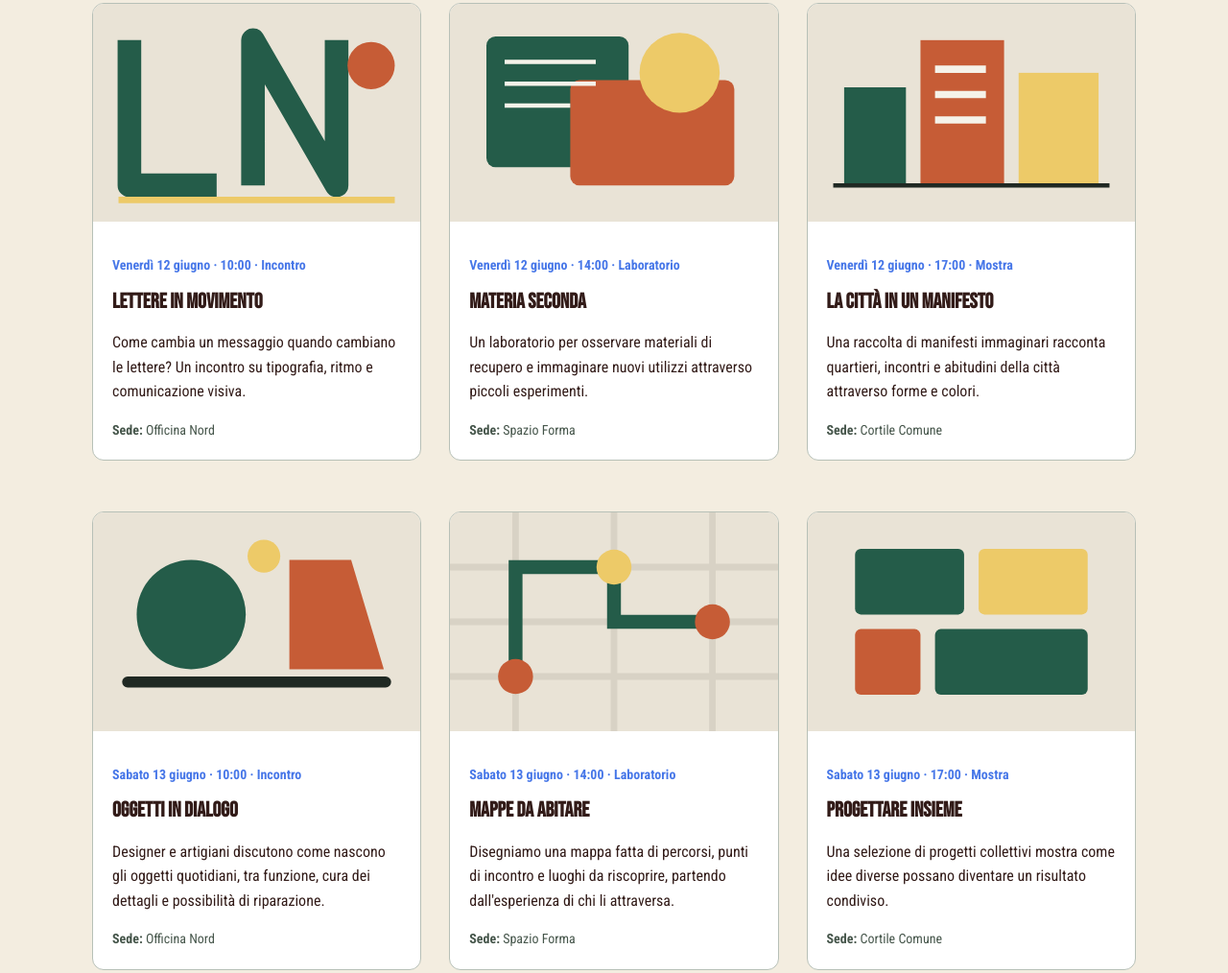
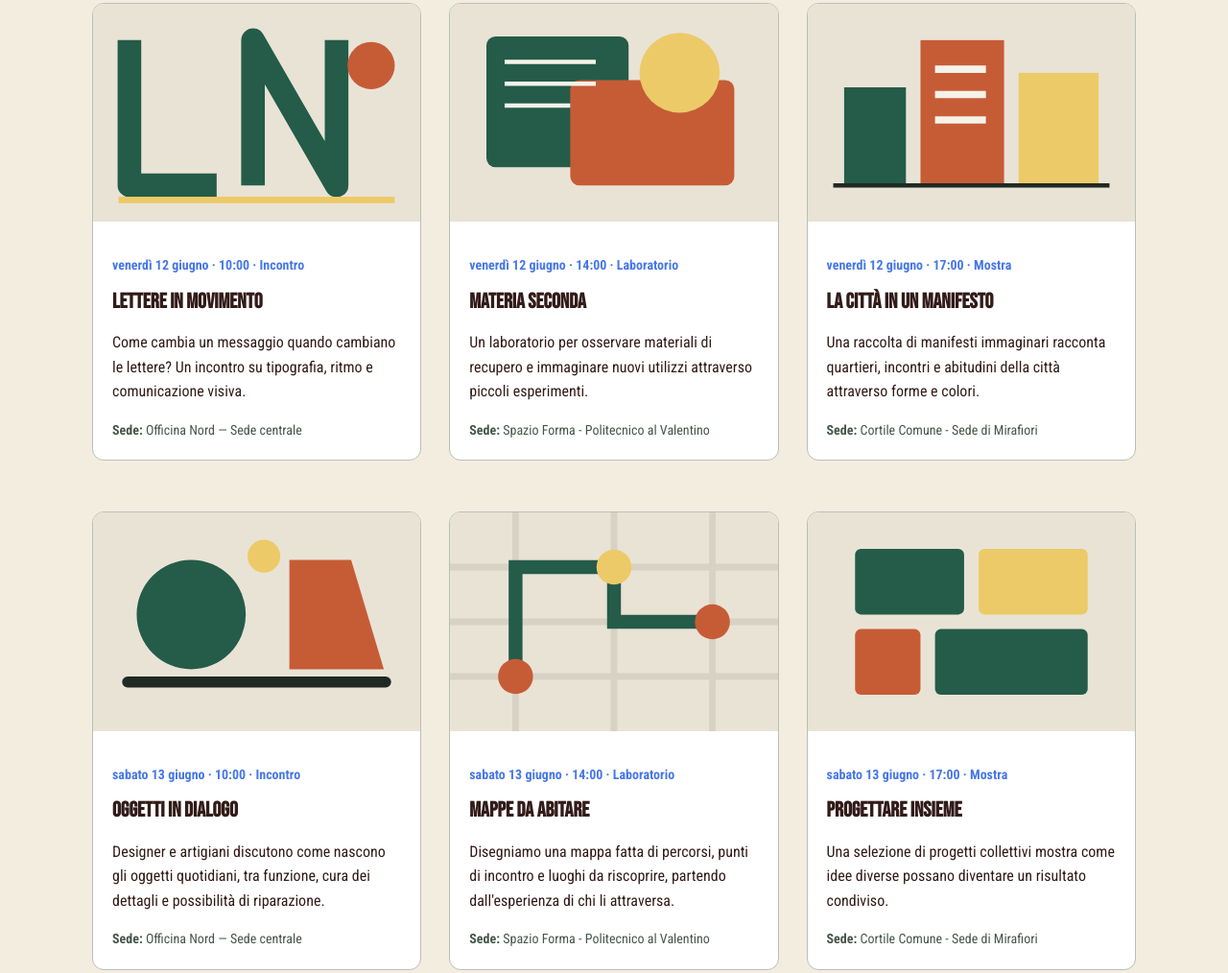
Before and after one commit to cbettencourtg2007/festival-segnale, a plain HTML site: page programma.html in a window 1280 px wide. Shown: the part 478-1492 px from the top of the page at 96% size. Drawn offline with Linux system fonts and the light colour scheme.

Commit message:
Add files via upload

```diff
--- /dev/null
+++ b/dati/eventi.json
@@ -0,0 +1,68 @@
+[
+  {
+    "id": 1,
+    "titolo": "Lettere in movimento",
+    "data": "2026-06-12",
+    "orario": "10:00",
+    "categoria": "Incontro",
+    "descrizione": "Come cambia un messaggio quando cambiano le lettere? Un incontro su tipografia, ritmo e comunicazione visiva.",
+    "immagine": "assets/lettere-in-movimento.svg",
+    "immagine_alt": "Lettere geometriche disposte su una griglia",
+    "sede_id": 1
+  },
+  {
+    "id": 2,
+    "titolo": "Materia seconda",
+    "data": "2026-06-12",
+    "orario": "14:00",
+    "categoria": "Laboratorio",
+    "descrizione": "Un laboratorio per osservare materiali di recupero e immaginare nuovi utilizzi attraverso piccoli esperimenti.",
+    "immagine": "assets/materia-seconda.svg",
+    "immagine_alt": "Forme sovrapposte che richiamano campioni di materiali",
+    "sede_id": 2
+  },
+  {
+    "id": 3,
+    "titolo": "La città in un manifesto",
+    "data": "2026-06-12",
+    "orario": "17:00",
+    "categoria": "Mostra",
+    "descrizione": "Una raccolta di manifesti immaginari racconta quartieri, incontri e abitudini della città attraverso forme e colori.",
+    "immagine": "assets/citta-manifesto.svg",
+    "immagine_alt": "Rettangoli colorati compongono una città astratta.",
+    "sede_id": 3
+  },
+  {
+    "id": 4,
+    "titolo": "Oggetti in dialogo",
+    "data": "2026-06-13",
+    "orario": "10:00",
+    "categoria": "Incontro",
+    "descrizione": "Designer e artigiani discutono come nascono gli oggetti quotidiani, tra funzione, cura dei dettagli e possibilità di riparazione.",
+    "immagine": "assets/oggetti-dialogo.svg",
+    "immagine_alt": "Due forme geometriche si fronteggiano sopra una linea comune.",
+    "sede_id": 1
+  },
+  {
+    "id": 5,
+    "titolo": "Mappe da abitare",
+    "data": "2026-06-13",
+    "orario": "14:00",
+    "categoria": "Laboratorio",
+    "descrizione": "Disegniamo una mappa fatta di percorsi, punti di incontro e luoghi da riscoprire, partendo dall'esperienza di chi li attraversa.",
+    "immagine": "assets/mappe-abitare.svg",
+    "immagine_alt": "Un percorso collega tre punti su una mappa geometrica.",
+    "sede_id": 2
+  },
+  {
+    "id": 6,
+    "titolo": "Progettare insieme",
+    "data": "2026-06-13",
+    "orario": "17:00",
+    "categoria": "Mostra",
+    "descrizione": "Una selezione di progetti collettivi mostra come idee diverse possano diventare un risultato condiviso.",
+    "immagine": "assets/progettare-insieme.svg",
+    "immagine_alt": "Moduli di colori diversi si incastrano in una composizione comune.",
+    "sede_id": 3
+  }
+]
--- /dev/null
+++ b/dati/sedi.json
@@ -0,0 +1,18 @@
+
+[
+  {
+    "id": 1,
+    "nome": "Officina Nord — Sede centrale",
+    "indirizzo": "Corso Duca degli Abruzzi 24, Torino"
+  },
+  {
+    "id": 2,
+    "nome": "Spazio Forma - Politecnico al Valentino",
+    "indirizzo": "Viale Mattioli 39, Torino"
+  },
+  {
+    "id": 3,
+    "nome": "Cortile Comune - Sede di Mirafiori",
+    "indirizzo": "Corso Luigi Settembrini 178, Torino"
+  }
+]
--- a/programma.html
+++ b/programma.html
@@ -1,16 +1,21 @@
+
 <!doctype html>
 <html lang="it">
 <head>
   <meta charset="utf-8">
   <meta name="viewport" content="width=device-width, initial-scale=1">
   <title>Programma — Segnale</title>
+
   <link rel="preconnect" href="https://fonts.googleapis.com">
-<link rel="preconnect" href="https://fonts.gstatic.com" crossorigin>
-<link href="https://fonts.googleapis.com/css2?family=Bebas+Neue&family=Roboto+Condensed:wght@400;700&display=swap" rel="stylesheet">
+  <link rel="preconnect" href="https://fonts.gstatic.com" crossorigin>
+  <link href="https://fonts.googleapis.com/css2?family=Bebas+Neue&family=Roboto+Condensed:wght@400;700&display=swap" rel="stylesheet">
+
   <link rel="stylesheet" href="style.css">
 </head>
+
 <body>
   <a class="skip-link" href="#contenuto">Vai al contenuto</a>
+
   <header class="site-header">
     <div class="container">
       <a class="brand" href="index.html">
@@ -31,73 +36,144 @@
       <p class="eyebrow">12–13 giugno · Torino · Festival immaginario</p>
       <h1 id="titolo-programma">Il programma</h1>
       <p class="lead">Incontri, laboratori e mostre: scegli da dove cominciare.</p>
-      <p class="reading-text">Il venerdì esploriamo lettere, materiali e immagini. Il sabato incontriamo oggetti, mappe e progetti condivisi. Scopri gli appuntamenti e i luoghi del festival.</p>
+      <p class="reading-text">
+        Il venerdì esploriamo lettere, materiali e immagini. Il sabato incontriamo oggetti, mappe e progetti condivisi. Scopri gli appuntamenti e i luoghi del festival.
+      </p>
     </section>
 
     <section class="content-section" aria-labelledby="titolo-eventi">
       <h2 id="titolo-eventi">Gli appuntamenti</h2>
-      <div class="event-grid">
-        <article class="event-card">
-          <img src="assets/lettere-in-movimento.svg" alt="Lettere geometriche disposte su una griglia" width="900" height="600">
-          <div class="event-body">
-            <p class="event-meta">Venerdì 12 giugno · 10:00 · Incontro</p>
-            <h3>Lettere in movimento</h3>
-            <p>Come cambia un messaggio quando cambiano le lettere? Un incontro su tipografia, ritmo e comunicazione visiva.</p>
-            <p class="event-place"><strong>Sede:</strong> Officina Nord</p>
-          </div>
-        </article>
-        <article class="event-card">
-          <img src="assets/materia-seconda.svg" alt="Forme sovrapposte che richiamano campioni di materiali" width="900" height="600">
-          <div class="event-body">
-            <p class="event-meta">Venerdì 12 giugno · 14:00 · Laboratorio</p>
-            <h3>Materia seconda</h3>
-            <p>Un laboratorio per osservare materiali di recupero e immaginare nuovi utilizzi attraverso piccoli esperimenti.</p>
-            <p class="event-place"><strong>Sede:</strong> Spazio Forma</p>
-          </div>
-        </article>
-        <article class="event-card">
-          <img src="assets/citta-manifesto.svg" alt="Rettangoli colorati compongono una città astratta." width="900" height="600">
-          <div class="event-body">
-            <p class="event-meta">Venerdì 12 giugno · 17:00 · Mostra</p>
-            <h3>La città in un manifesto</h3>
-            <p>Una raccolta di manifesti immaginari racconta quartieri, incontri e abitudini della città attraverso forme e colori.</p>
-            <p class="event-place"><strong>Sede:</strong> Cortile Comune</p>
-          </div>
-        </article>
 
-        <article class="event-card">
-          <img src="assets/oggetti-dialogo.svg" alt="Due forme geometriche si fronteggiano sopra una linea comune." width="900" height="600">
-          <div class="event-body">
-            <p class="event-meta">Sabato 13 giugno · 10:00 · Incontro</p>
-            <h3>Oggetti in dialogo</h3>
-            <p>Designer e artigiani discutono come nascono gli oggetti quotidiani, tra funzione, cura dei dettagli e possibilità di riparazione.</p>
-            <p class="event-place"><strong>Sede:</strong> Officina Nord</p>
-          </div>
-        </article>
+      <p id="stato-eventi" class="reading-text" role="status" aria-live="polite">
+        Caricamento del programma...
+      </p>
 
-        <article class="event-card">
-          <img src="assets/mappe-abitare.svg" alt="Un percorso collega tre punti su una mappa geometrica." width="900" height="600">
-          <div class="event-body">
-            <p class="event-meta">Sabato 13 giugno · 14:00 · Laboratorio</p>
-            <h3>Mappe da abitare</h3>
-            <p>Disegniamo una mappa fatta di percorsi, punti di incontro e luoghi da riscoprire, partendo dall'esperienza di chi li attraversa.</p>
-            <p class="event-place"><strong>Sede:</strong> Spazio Forma</p>
-          </div>
-        </article>
-
-        <article class="event-card">
-          <img src="assets/progettare-insieme.svg" alt="Moduli di colori diversi si incastrano in una composizione comune." width="900" height="600">
-          <div class="event-body">
-            <p class="event-meta">Sabato 13 giugno · 17:00 · Mostra</p>
-            <h3>Progettare insieme</h3>
-            <p>Una selezione di progetti collettivi mostra come idee diverse possano diventare un risultato condiviso.</p>
-            <p class="event-place"><strong>Sede:</strong> Cortile Comune</p>
-          </div>
-        </article>
-      </div>
+      <div id="lista-eventi" class="event-grid"></div>
     </section>
   </main>
 
-  <footer class="site-footer"><div class="container"><p>Segnale · Progetto didattico · Festival immaginario</p></div></footer>
+  <footer class="site-footer">
+    <div class="container">
+      <p>Segnale · Progetto didattico · Festival immaginario</p>
+    </div>
+  </footer>
+
+  <script>
+    const listaEventi = document.getElementById("lista-eventi");
+    const statoEventi = document.getElementById("stato-eventi");
+
+    function formattaData(data) {
+      const dataEvento = new Date(data + "T00:00:00");
+
+      return new Intl.DateTimeFormat("it-IT", {
+        weekday: "long",
+        day: "numeric",
+        month: "long"
+      }).format(dataEvento);
+    }
+
+    function creaElemento(tag, classe, testo) {
+      const elemento = document.createElement(tag);
+
+      if (classe) {
+        elemento.className = classe;
+      }
+
+      if (testo !== undefined) {
+        elemento.textContent = testo;
+      }
+
+      return elemento;
+    }
+
+    function creaCard(evento, sedi) {
+      const card = creaElemento("article", "event-card");
+
+      const immagine = document.createElement("img");
+      immagine.src = evento.immagine;
+      immagine.alt = evento.immagine_alt || "";
+      immagine.loading = "lazy";
+      card.appendChild(immagine);
+
+      const corpo = creaElemento("div", "event-body");
+
+      const sede = sedi.find(function (elemento) {
+        return elemento.id === evento.sede_id;
+      });
+
+      const nomeSede = sede ? sede.nome : "Sede da definire";
+
+      const meta = creaElemento(
+        "p",
+        "event-meta",
+        formattaData(evento.data) + " · " +
+        evento.orario + " · " +
+        evento.categoria
+      );
+
+      const titolo = creaElemento("h3", "", evento.titolo);
+      const descrizione = creaElemento("p", "", evento.descrizione);
+
+      const luogo = creaElemento("p", "event-place");
+      const etichetta = document.createElement("strong");
+      etichetta.textContent = "Sede: ";
+
+      luogo.appendChild(etichetta);
+      luogo.appendChild(document.createTextNode(nomeSede));
+
+      corpo.appendChild(meta);
+      corpo.appendChild(titolo);
+      corpo.appendChild(descrizione);
+      corpo.appendChild(luogo);
+
+      card.appendChild(corpo);
+
+      return card;
+    }
+
+    async function caricaEventi() {
+      try {
+        const [rispostaEventi, rispostaSedi] = await Promise.all([
+          fetch("dati/eventi.json"),
+          fetch("dati/sedi.json")
+        ]);
+
+        if (!rispostaEventi.ok || !rispostaSedi.ok) {
+          throw new Error("Impossibile leggere uno o più file JSON.");
+        }
+
+        const [eventi, sedi] = await Promise.all([
+          rispostaEventi.json(),
+          rispostaSedi.json()
+        ]);
+
+        if (!Array.isArray(eventi) || !Array.isArray(sedi)) {
+          throw new Error("Formato dei dati non valido.");
+        }
+
+        listaEventi.replaceChildren();
+
+        if (eventi.length === 0) {
+          statoEventi.textContent = "Al momento non ci sono appuntamenti da mostrare.";
+          return;
+        }
+
+        eventi.forEach(function (evento) {
+          listaEventi.appendChild(creaCard(evento, sedi));
+        });
+
+        statoEventi.textContent = "";
+
+      } catch (errore) {
+        console.error("Errore nel caricamento degli appuntamenti:", errore);
+
+        listaEventi.replaceChildren();
+        statoEventi.textContent =
+        "Errore: " + erro.message;
+      }
+    }
+
+    caricaEventi();
+  </script>
 </body>
 </html>
```
Also changed, not shown: info.html (+91 -56 lines), 3 other files.
